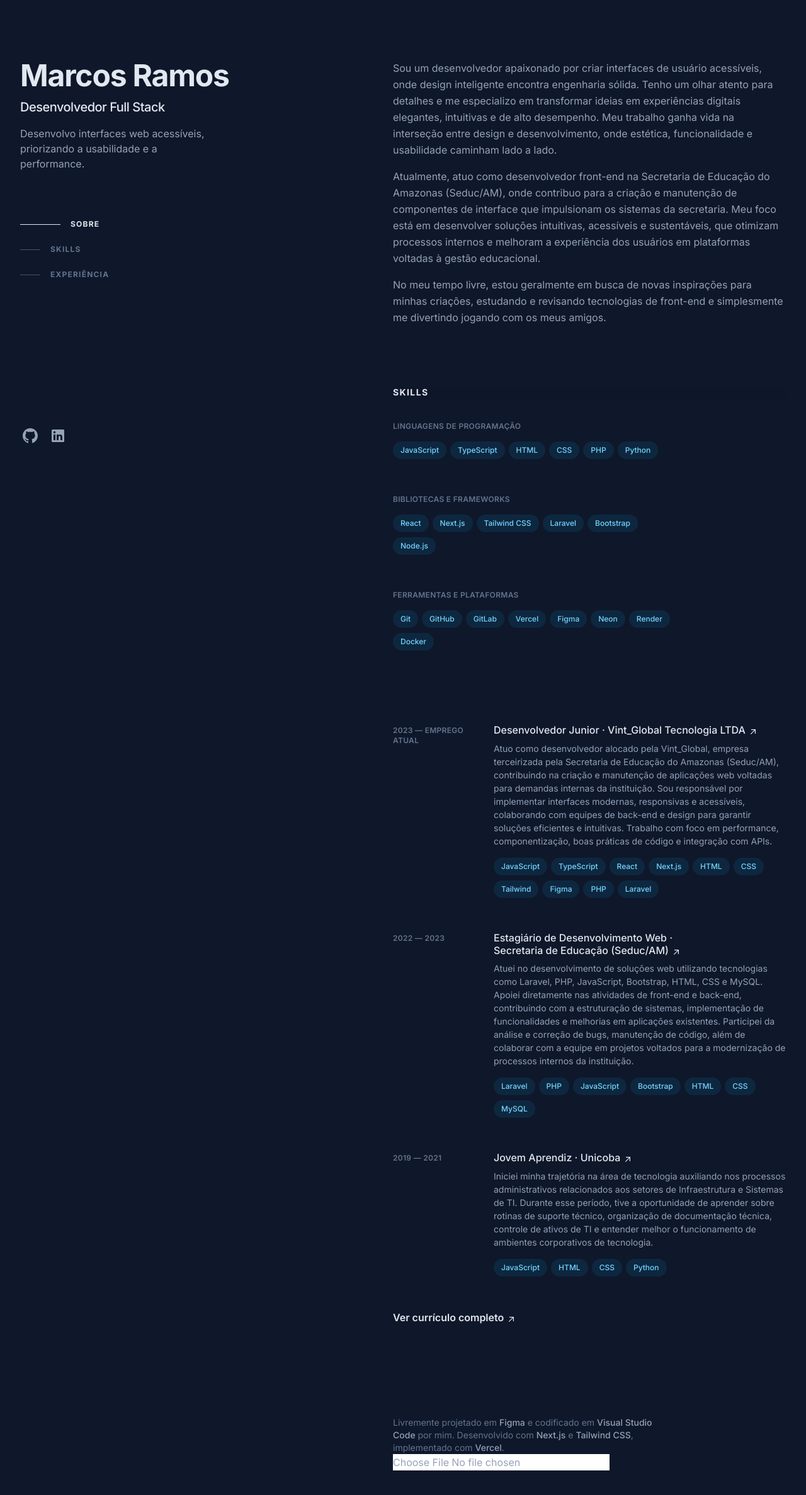
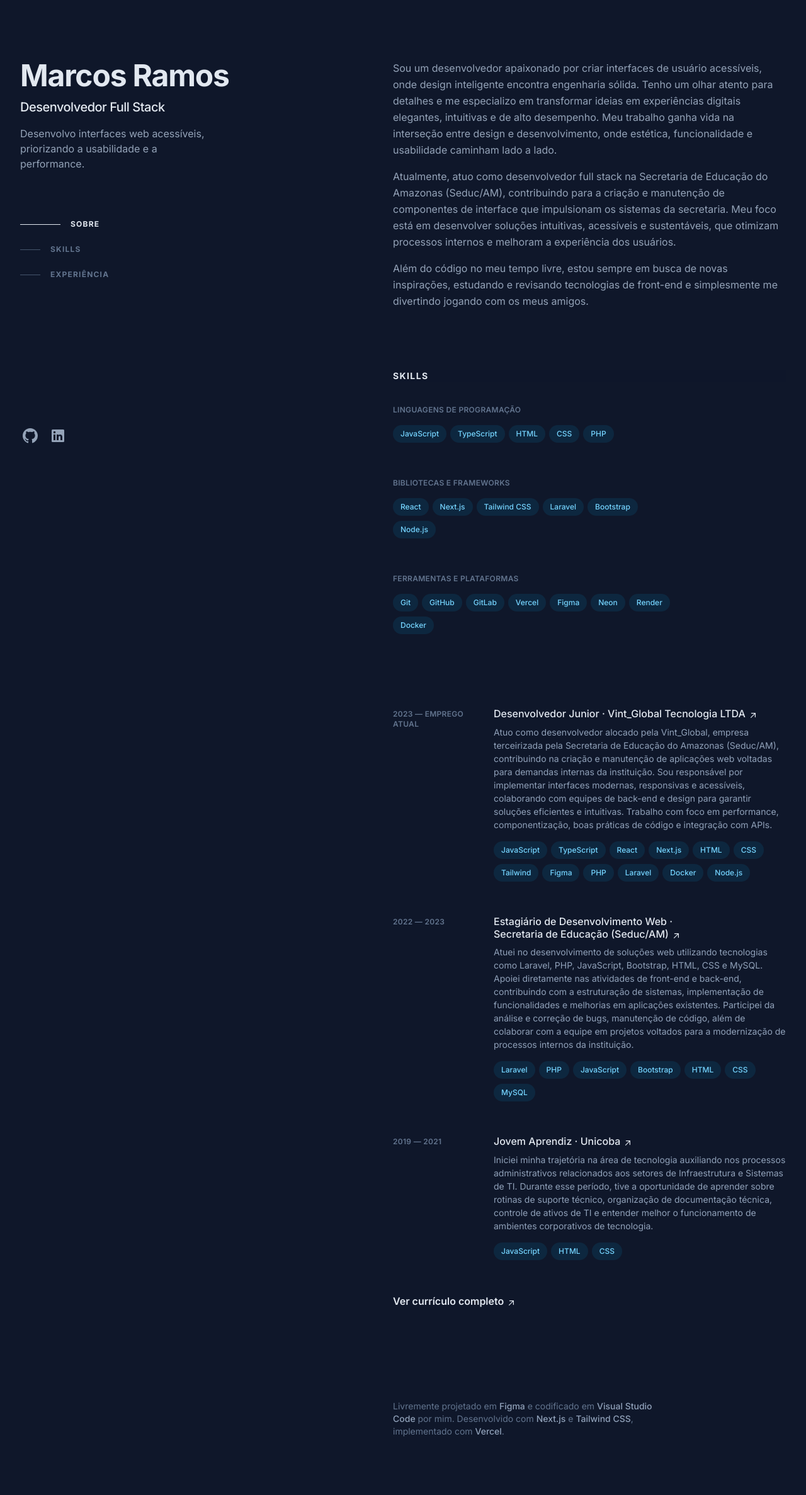
Before and after one commit to Marcos-GC-Ramos/marcos-ramos, a Next.js app: page / in a window 1280 px wide. Shown: the top 2374 px of the page at 63% size. Built offline with nearby package versions, Linux system fonts and the light colour scheme.

Commit message:
feat: atualização de informações

```diff
--- a/src/app/page.tsx
+++ b/src/app/page.tsx
@@ -33,7 +33,6 @@ export default function Home() {
 
   return (
     <>
-      {/* Renderiza só enquanto for preciso */}
       {showLoader && (
         <div className={loading ? "" : "loader-hidden"}>
           <Loader />
@@ -49,12 +48,6 @@ export default function Home() {
             <Skills />
             <Experiencia/>
             <Footer />
-            <input
-              type="file"
-              accept="image/*"
-              capture="environment"
-              className="bg-white"
-            />
           </main>
         </div>
       </div>
--- a/src/app/portfolio/experiencia.tsx
+++ b/src/app/portfolio/experiencia.tsx
@@ -18,7 +18,7 @@ export default function Experiencia() {
                         company="Vint_Global Tecnologia LTDA"
                         companyUrl="https://www.vintglobal.com.br/"
                         description="Atuo como desenvolvedor alocado pela Vint_Global, empresa terceirizada pela Secretaria de Educação do Amazonas (Seduc/AM), contribuindo na criação e manutenção de aplicações web voltadas para demandas internas da instituição. Sou responsável por implementar interfaces modernas, responsivas e acessíveis, colaborando com equipes de back-end e design para garantir soluções eficientes e intuitivas. Trabalho com foco em performance, componentização, boas práticas de código e integração com APIs."
-                        technologies={["JavaScript", "TypeScript", "React", "Next.js", "HTML", "CSS", "Tailwind", "Figma", "PHP", "Laravel"]}
+                        technologies={["JavaScript", "TypeScript", "React", "Next.js", "HTML", "CSS", "Tailwind", "Figma", "PHP", "Laravel", "Docker", "Node.js"]}
                     />
 
                     <ExperienceItem
@@ -36,7 +36,7 @@ export default function Experiencia() {
                         company="Unicoba"
                         companyUrl="https://ucbpower.com.br/"
                         description="Iniciei minha trajetória na área de tecnologia auxiliando nos processos administrativos relacionados aos setores de Infraestrutura e Sistemas de TI. Durante esse período, tive a oportunidade de aprender sobre rotinas de suporte técnico, organização de documentação técnica, controle de ativos de TI e entender melhor o funcionamento de ambientes corporativos de tecnologia."
-                        technologies={["JavaScript", "HTML", "CSS", "Python"]}
+                        technologies={["JavaScript", "HTML", "CSS"]}
                     />
                 </ol>
 
--- a/src/app/portfolio/skills.tsx
+++ b/src/app/portfolio/skills.tsx
@@ -13,7 +13,7 @@ export default function Skills() {
                 <ol className="group/list">
                     <SkillsItem
                         titulo="Linguagens de Programação"
-                        technologies={["JavaScript", "TypeScript", "HTML", "CSS", "PHP", "Python"]}
+                        technologies={["JavaScript", "TypeScript", "HTML", "CSS", "PHP"]}
                     />
 
                     <SkillsItem
--- a/src/app/portfolio/sobre.tsx
+++ b/src/app/portfolio/sobre.tsx
@@ -7,8 +7,8 @@ export default function Sobre() {
 
         <div>
             <p className="mb-4">Sou um desenvolvedor apaixonado por criar interfaces de usuário acessíveis, onde design inteligente encontra engenharia sólida. Tenho um olhar atento para detalhes e me especializo em transformar ideias em experiências digitais elegantes, intuitivas e de alto desempenho. Meu trabalho ganha vida na interseção entre design e desenvolvimento, onde estética, funcionalidade e usabilidade caminham lado a lado.</p>
-            <p className="mb-4">Atualmente, atuo como desenvolvedor front-end na Secretaria de Educação do Amazonas (Seduc/AM), onde contribuo para a criação e manutenção de componentes de interface que impulsionam os sistemas da secretaria. Meu foco está em desenvolver soluções intuitivas, acessíveis e sustentáveis, que otimizam processos internos e melhoram a experiência dos usuários em plataformas voltadas à gestão educacional.</p>
-            <p>No meu tempo livre, estou geralmente em busca de novas inspirações para minhas criações, estudando e revisando tecnologias de front-end e simplesmente me divertindo jogando com os meus amigos.</p>
+            <p className="mb-4">Atualmente, atuo como desenvolvedor full stack na Secretaria de Educação do Amazonas (Seduc/AM), contribuindo para a criação e manutenção de componentes de interface que impulsionam os sistemas da secretaria. Meu foco está em desenvolver soluções intuitivas, acessíveis e sustentáveis, que otimizam processos internos e melhoram a experiência dos usuários.</p>
+            <p>Além do código no meu tempo livre, estou sempre em busca de novas inspirações, estudando e revisando tecnologias de front-end e simplesmente me divertindo jogando com os meus amigos.</p>
         </div>
     </section>
   );
```
